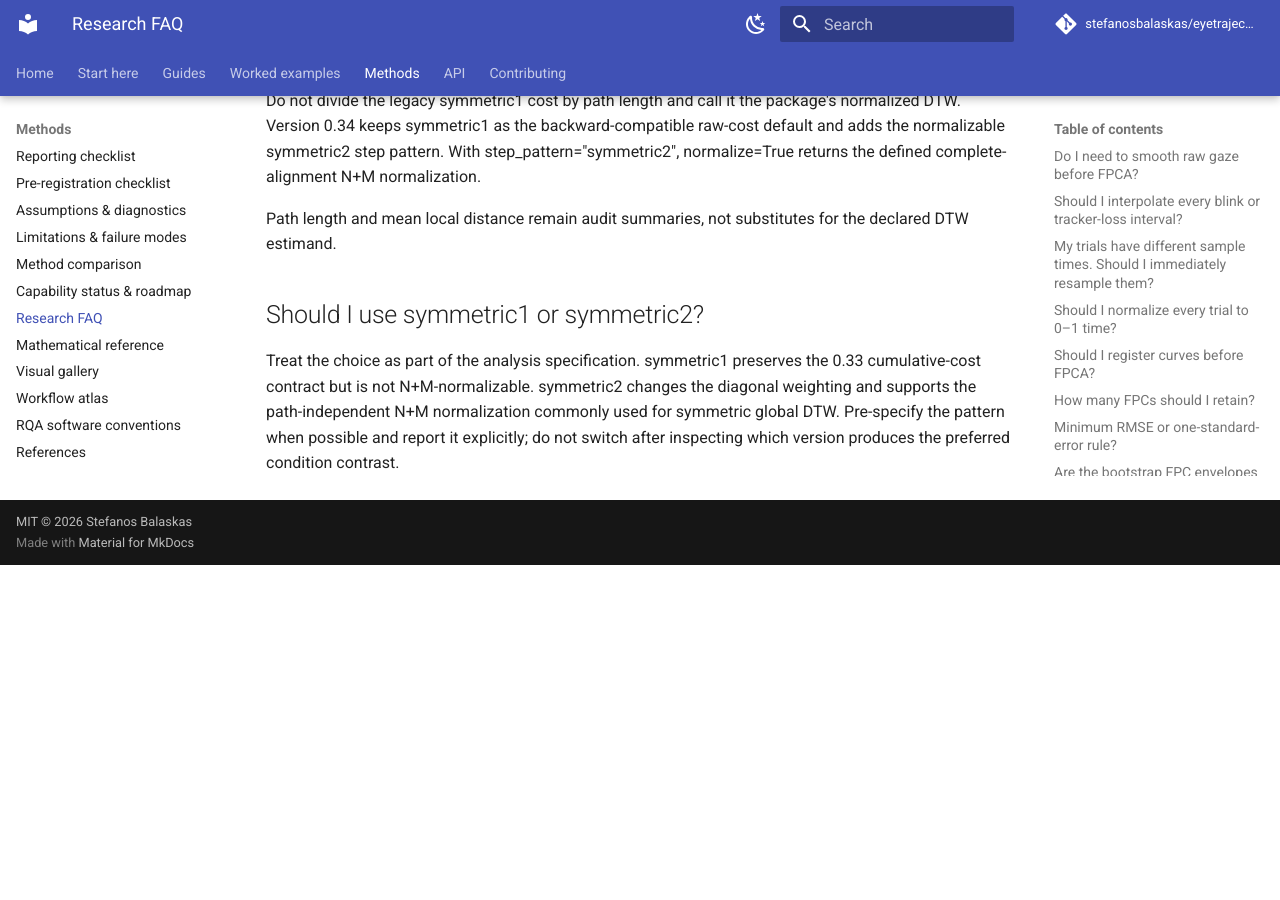
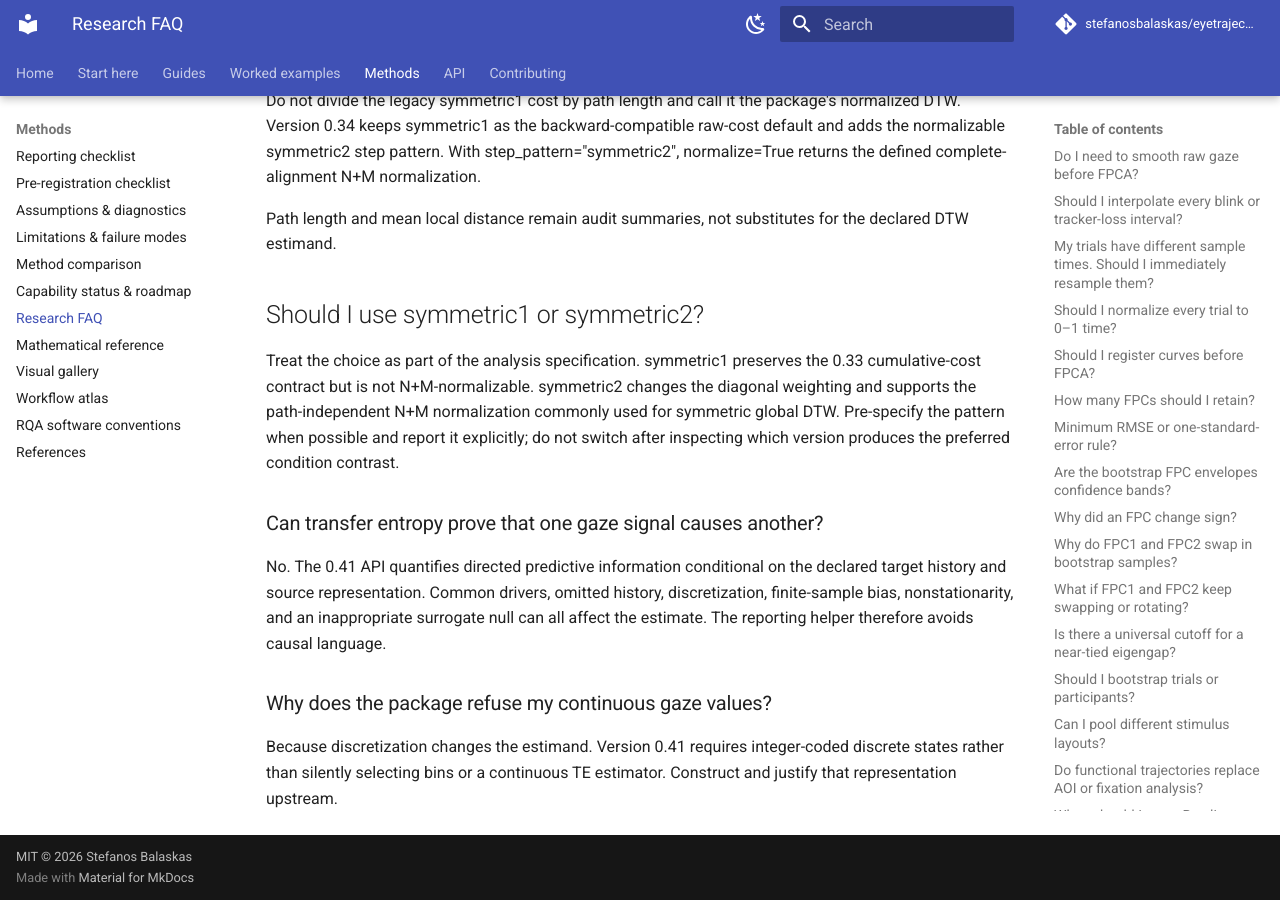
Before and after one commit to stefanosbalaskas/eyetrajectoriespy, an MkDocs documentation site: the page built from docs/methods/faq.md, in a window 1280 px wide and 900 px high, scrolled down 20841 px. Built offline with MkDocs 1.6.1 and Material for MkDocs 9.7.7, drawn with Linux system fonts in a browser that asks for light colours; comment, search, counter and statistics services are not loaded; before the commit the page ends 21406 px from its top, so only the background shows below that.

Commit message:
Add transfer entropy FAQ

```diff
--- a/docs/methods/faq.md
+++ b/docs/methods/faq.md
@@ -555,3 +555,17 @@ Path length and mean local distance remain audit summaries, not substitutes for
 ## Should I use symmetric1 or symmetric2?
 
 Treat the choice as part of the analysis specification. symmetric1 preserves the 0.33 cumulative-cost contract but is not N+M-normalizable. symmetric2 changes the diagonal weighting and supports the path-independent N+M normalization commonly used for symmetric global DTW. Pre-specify the pattern when possible and report it explicitly; do not switch after inspecting which version produces the preferred condition contrast.
+
+### Can transfer entropy prove that one gaze signal causes another?
+
+No. The 0.41 API quantifies directed predictive information conditional on the
+declared target history and source representation. Common drivers, omitted
+history, discretization, finite-sample bias, nonstationarity, and an
+inappropriate surrogate null can all affect the estimate. The reporting helper
+therefore avoids causal language.
+
+### Why does the package refuse my continuous gaze values?
+
+Because discretization changes the estimand. Version 0.41 requires
+integer-coded discrete states rather than silently selecting bins or a
+continuous TE estimator. Construct and justify that representation upstream.
```
